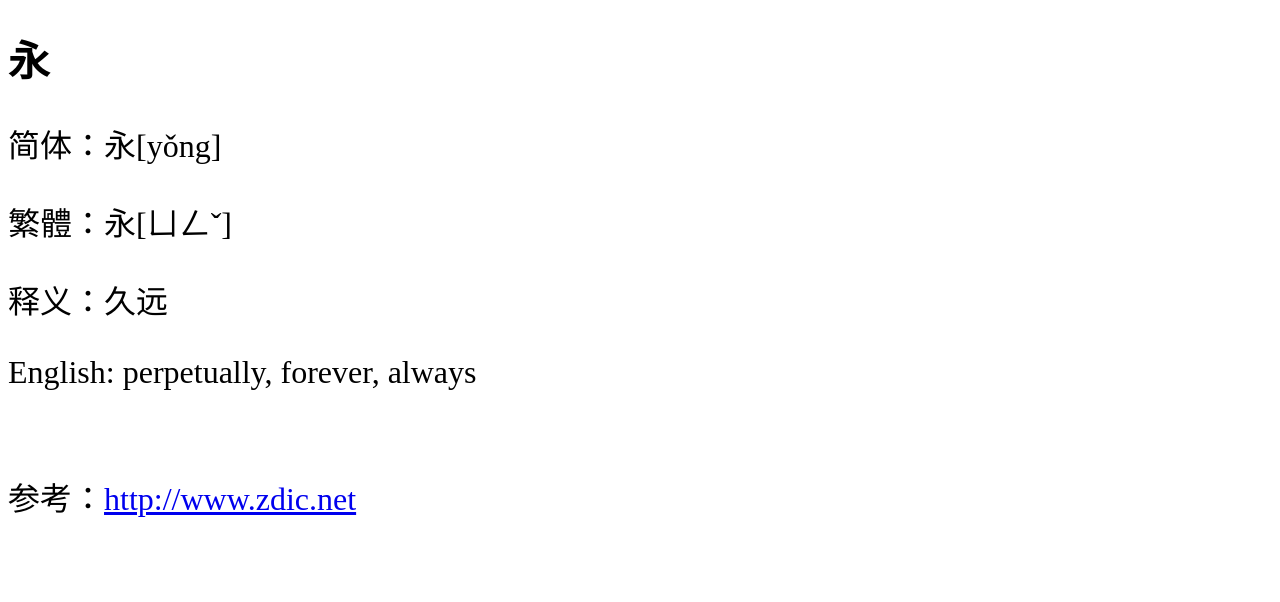
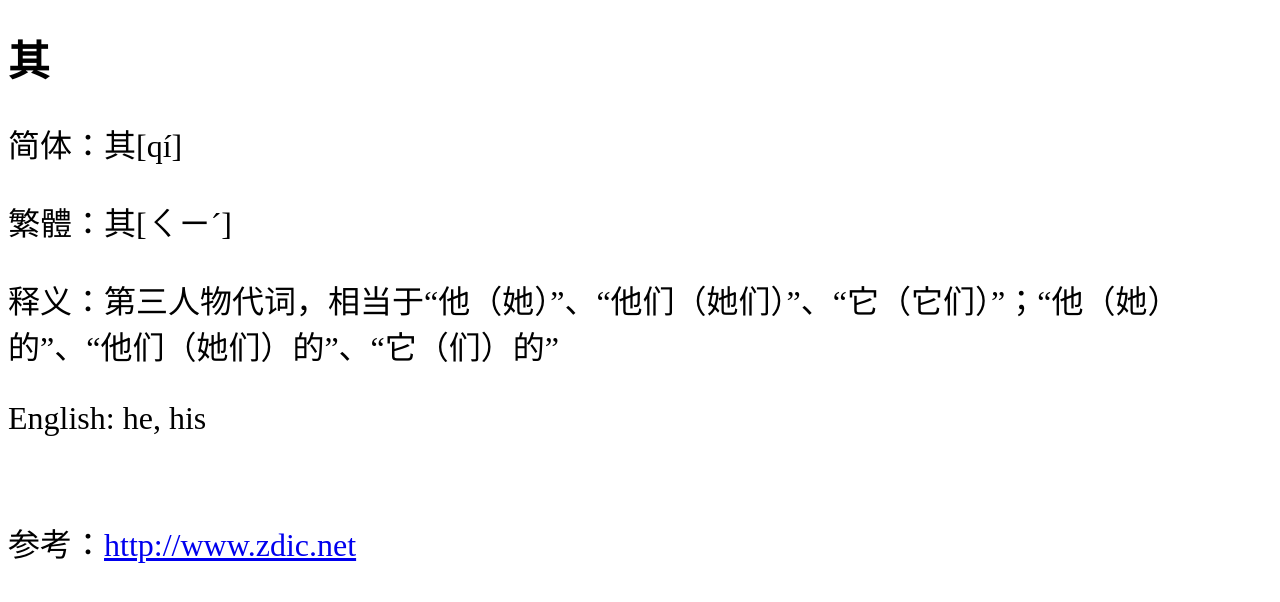
Before and after one commit to shengzhe/livecalligraphy, a Jekyll site: the page built from _posts/2012-08-31-LanTing-163.html, in a window 1280 px wide. Shown: the top 602 px of the page. Built offline with Jekyll 4.4.1, drawn with Linux system fonts in a browser that asks for light colours; Markdown is read by kramdown in place of the engine named in the settings.

Commit message:
Update 2012-08-31-LanTing-163.html

```diff
--- a/_posts/2012-08-31-LanTing-163.html
+++ b/_posts/2012-08-31-LanTing-163.html
@@ -1,11 +1,11 @@
 ---
 layout: default
-title: 兰亭集序第1个字 (1st character of Lan Ting)
+title: 兰亭集序第163个字 (163rd character of Lan Ting)
 ---
-<h1>永</h1>
-<p>简体：永[yǒng]</p>
-<p>繁體：永[ㄩㄥˇ]</p>
-<p>释义：久远</p>
-<p>English: perpetually, forever, always</p>
+<h1>其</h1>
+<p>简体：其[qí]</p>
+<p>繁體：其[ㄑㄧˊ]</p>
+<p>释义：第三人物代词，相当于“他（她）”、“他们（她们）”、“它（它们）”；“他（她）的”、“他们（她们）的”、“它（们）的”</p>
+<p>English: he, his</p>
 <br/>
-<p>参考：<a href="http://www.zdic.net/zd/zi/ZdicE6ZdicB0ZdicB8.htm">http://www.zdic.net</a></p>
+<p>参考：<a href="http://www.zdic.net/z/15/js/5176.htm">http://www.zdic.net</a></p>
```
